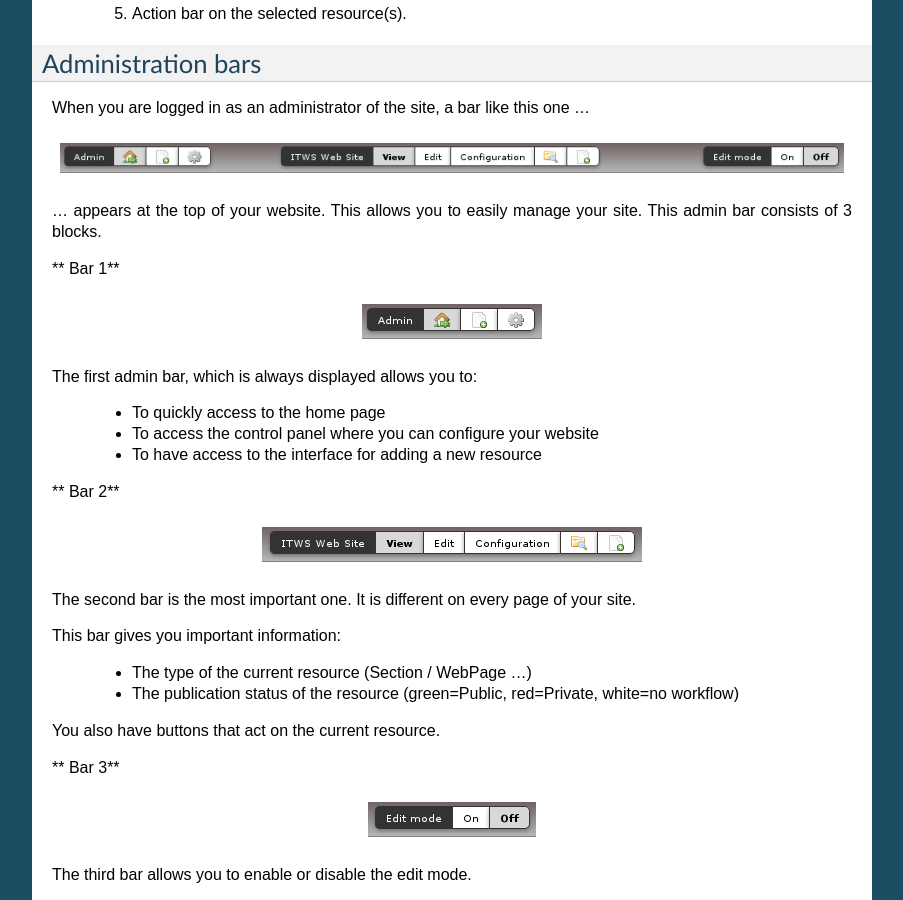
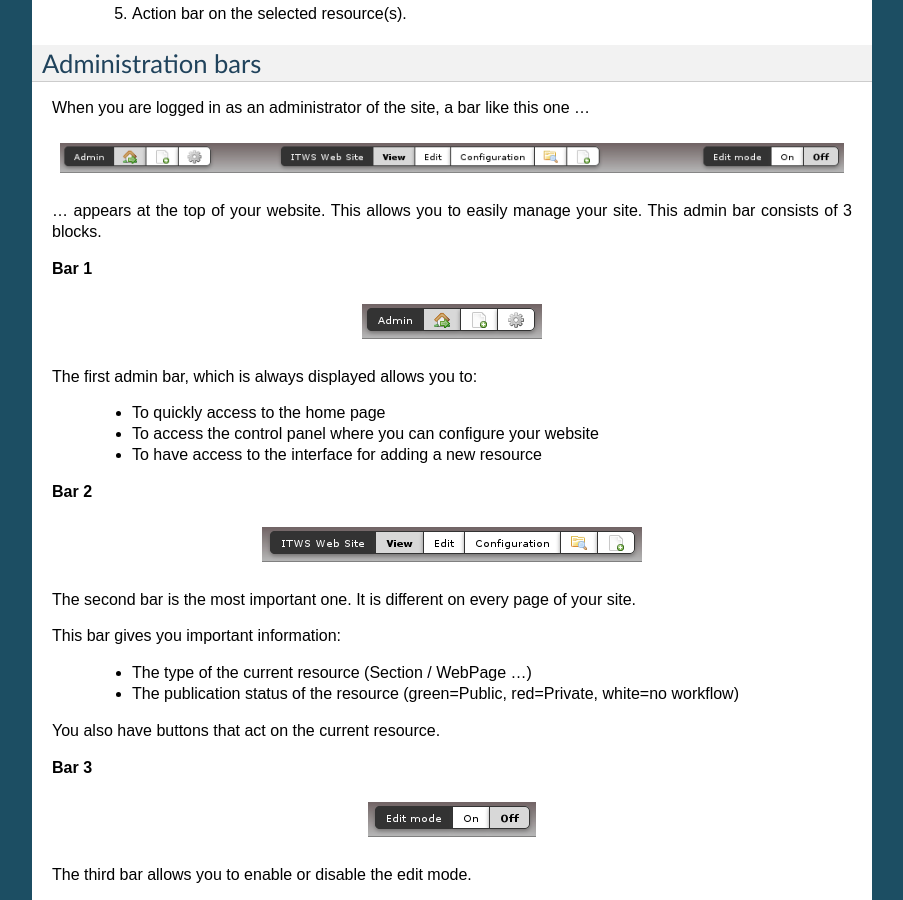
Before and after one commit to hforge/itws, a Sphinx documentation site: the page built from docs/index.rst, in a window 1280 px wide and 900 px high, scrolled down 2943 px. Shown: the whole window, without its empty margins (198-1101 px from the left). Built offline with Sphinx 7.4.7, drawn with Linux system fonts in a browser that asks for light colours.

Commit message:
docs: fix rst style.

```diff
--- a/docs/index.rst
+++ b/docs/index.rst
@@ -154,7 +154,7 @@
 This allows you to easily manage your site.
 This admin bar consists of 3 blocks.
 
-** Bar 1**
+**Bar 1**
 
 .. figure:: figures/admin_bar_1-en.*
 
@@ -164,7 +164,7 @@
     - To access the control panel where you can configure your website
     - To have access to the interface for adding a new resource
 
-** Bar 2**
+**Bar 2**
 
 .. figure:: figures/admin_bar_2-en.*
 
@@ -178,7 +178,7 @@
 
 You also have buttons that act on the current resource.
 
-** Bar 3**
+**Bar 3**
 
 .. figure:: figures/admin_bar_3-en.*
 
@@ -291,10 +291,10 @@
 
 Description:
 
-    - (1) Current resource is a section
-    - (2) The edit mode is activated
-    - (3) It is possible to order and add boxes into the composite view
-    - (4) A button allows you to modify every box of the composite view
+    (1) Current resource is a section
+    (2) The edit mode is activated
+    (3) It is possible to order and add boxes into the composite view
+    (4) A button allows you to modify every box of the composite view
 
 Here is a picture of different types of items that can be ordered:
 
@@ -433,13 +433,13 @@
 
 This form contains important information:
 
-   - (1) The type of the selected resource
-   - (2) The description of the resource type selected
+   (1) The type of the selected resource
+   (2) The description of the resource type selected
 
 You must enter two fields:
 
-  - (3) The title of the resource. This field is required.
-  - (4) You must select from the dropdown list, the location where you want to add your resource.
+  (3) The title of the resource. This field is required.
+  (4) You must select from the dropdown list, the location where you want to add your resource.
 
 In the text box, you can enter the name of the resource.
 This is not mandatory, since if the name is not seized, it will be
@@ -459,8 +459,8 @@
 
 Here are the two steps:
 
-   - (1) Click the "Add a new resource" of the admin bar
-   - (2) Select the resource type "News"
+   (1) Click the "Add a new resource" of the admin bar
+   (2) Select the resource type "News"
 
 
 HTML Editor
```
Also changed, not shown: 1 other file.
